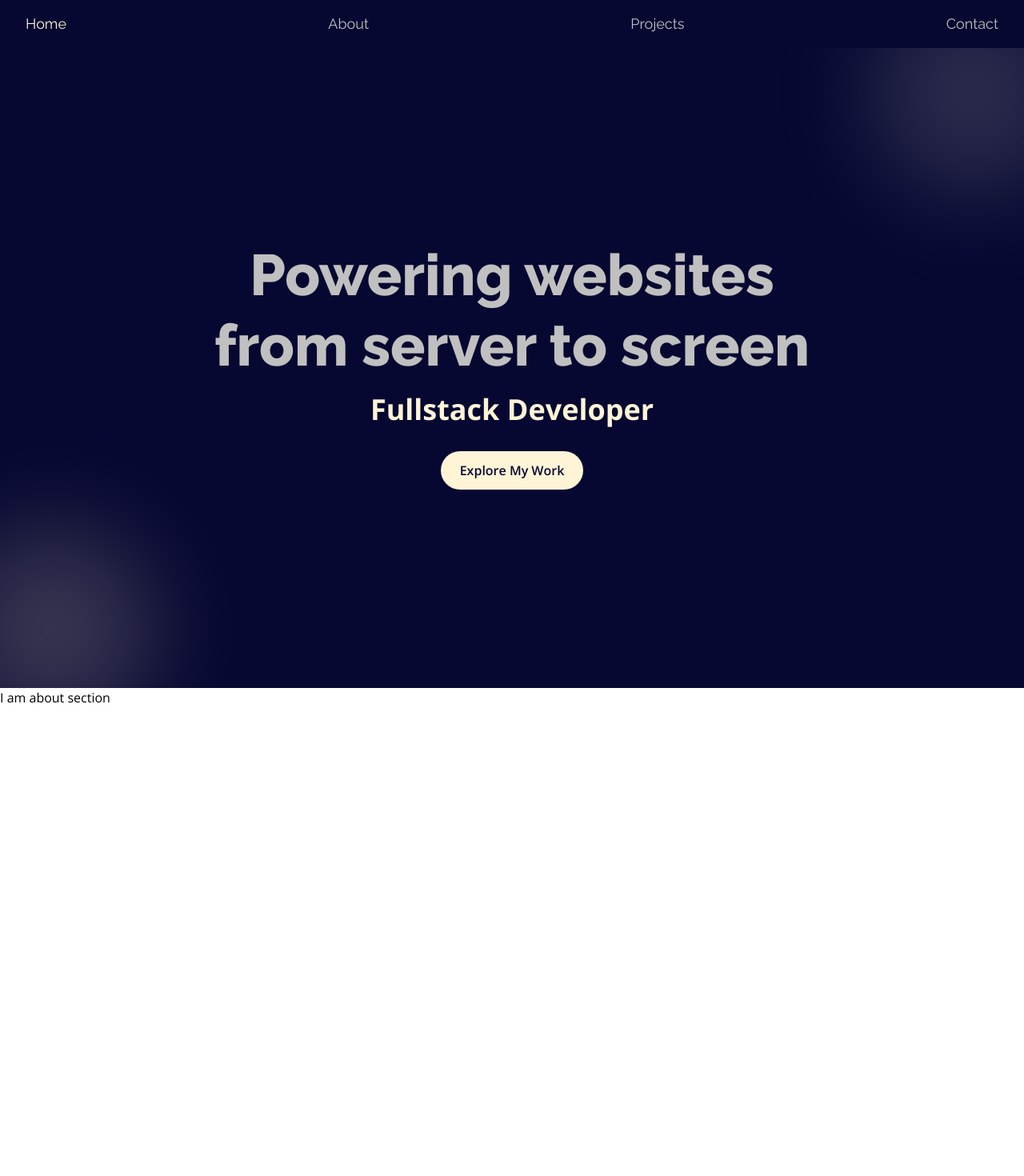
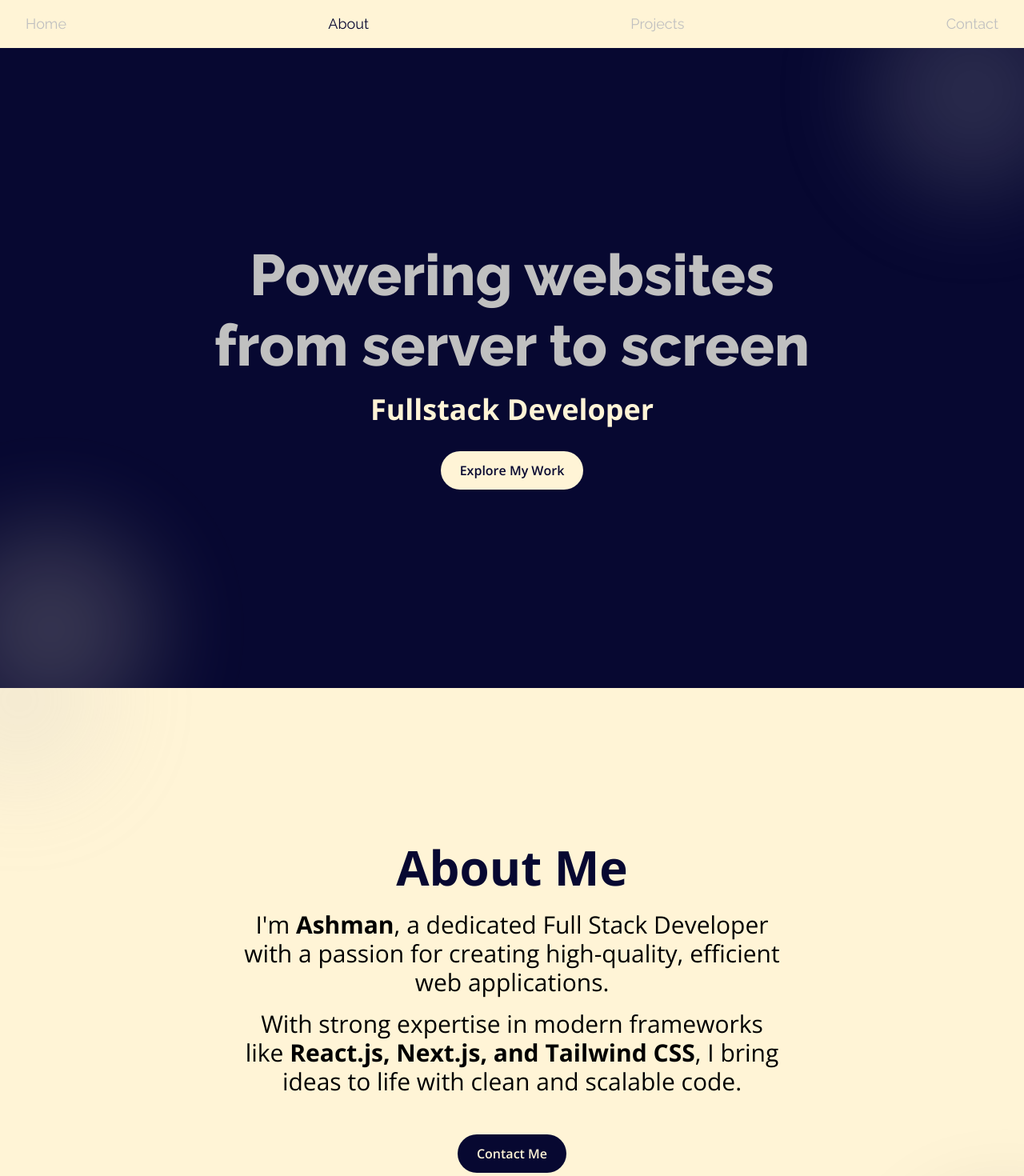
Before and after one commit to ashman02/nextjs-portofolio, a Next.js app: page / in a window 1280 px wide. Shown: the top 1470 px of the page at 80% size. Before the commit the page ends 884 px from the top, so only its background shows below. Built offline with nearby package versions, Linux system fonts and the light colour scheme.

Commit message:
about page

```diff
--- a/src/components/About.tsx
+++ b/src/components/About.tsx
@@ -1,9 +1,32 @@
-import React from 'react'
+import React from "react"
 
 const About = () => {
   return (
-    <section id='about' className=''>
-        I am about section
+    <section
+      id="about"
+      className="h-screen bg-stand flex items-center justify-center relative overflow-hidden px-4 sm:px-6 lg:px-8"
+    >
+      <div className="text-center z-10 relative max-w-2xl mx-auto">
+        <h2 className="font-bold text-3xl sm:text-4xl md:text-5xl lg:text-6xl text-trust mb-6 animate-slideInBlur opacity-0">
+          About Me
+        </h2>
+        <p className="text-lg sm:text-xl md:text-2xl lg:text-3xl text-dark mb-4 animate-slideInBlur opacity-0 animation-delay-200">
+          I'm <span className="font-bold">Ashman</span>, a dedicated Full Stack
+          Developer with a passion for creating high-quality, efficient web
+          applications.
+        </p>
+        <p className="text-lg sm:text-xl md:text-2xl lg:text-3xl text-dark mb-4 animate-slideInBlur opacity-0 animation-delay-400">
+          With strong expertise in modern frameworks like{" "}
+          <span className="font-bold">React.js, Next.js, and Tailwind CSS</span>
+          , I bring ideas to life with clean and scalable code.
+        </p>
+        <button className="mt-6 sm:mt-8 px-4 sm:px-6 py-2 sm:py-3 bg-trust text-stand font-semibold rounded-full transition duration-300 animate-slideInBlur opacity-0 animation-delay-600 hover:shadow-glow text-sm sm:text-base">
+          Contact Me
+        </button>
+      </div>
+      <div className="absolute inset-0 bg-gradient-to-br from-stand to-transparent opacity-50"></div>
+      <div className="absolute -top-20 -left-20 w-28 sm:w-40 md:w-52 h-28 sm:h-40 md:h-52 bg-light rounded-full filter blur-3xl opacity-20 animate-gentleFloat"></div>
+      <div className="absolute -bottom-20 -right-20 w-28 sm:w-40 md:w-52 h-28 sm:h-40 md:h-52 bg-trust rounded-full filter blur-3xl opacity-20 animate-gentleFloat"></div>
     </section>
   )
 }
--- a/src/components/Navbar.tsx
+++ b/src/components/Navbar.tsx
@@ -2,12 +2,11 @@
 import Link from "next/link"
 import React, { useEffect, useState } from "react"
 import { Raleway } from "next/font/google"
-import { usePathname } from "next/navigation"
+
 
 const font = Raleway({ weight: ["200", "300", "400"], subsets: ["latin"] })
 
 const Navbar = () => {
-  const [isSidebar, setIsSidebar] = useState(false)
   const [activeSection, setActiveSection] = useState("")
 
   useEffect(() => {
@@ -34,10 +33,9 @@ const Navbar = () => {
     }
   }, [activeSection])
 
-  const pathname = usePathname()
 
   return (
-    <div className="sticky top-0 z-50 bg-trust px-2 md:px-8 py-4">
+    <div className={`sticky top-0 z-50 ${activeSection === "hero" ? "bg-trust" : "bg-stand"} px-2 md:px-8 py-4 transition-colors ease-in-out duration-200`}>
       <ul
         className={`${font.className} font-normal text-lg flex items-center justify-between gap-3`}
       >
@@ -53,7 +51,7 @@ const Navbar = () => {
         <Link href={"#about"}>
           <li
             className={`${
-              activeSection === "about" ? "text-stand" : "text-light"
+              activeSection === "about" ? "text-trust" : "text-light"
             }`}
           >
             About
@@ -62,7 +60,7 @@ const Navbar = () => {
         <Link href={"#"}>
           <li
             className={`${
-              activeSection === "projects" ? "text-stand" : "text-light"
+              activeSection === "projects" ? "text-trust" : "text-light"
             }`}
           >
             Projects
@@ -71,7 +69,7 @@ const Navbar = () => {
         <Link href={"#"}>
           <li
             className={`${
-              activeSection === "contact" ? "text-stand" : "text-light"
+              activeSection === "contact" ? "text-trust" : "text-light"
             }`}
           >
             Contact
```
Also changed, not shown: package.json (+5 -5 lines).
